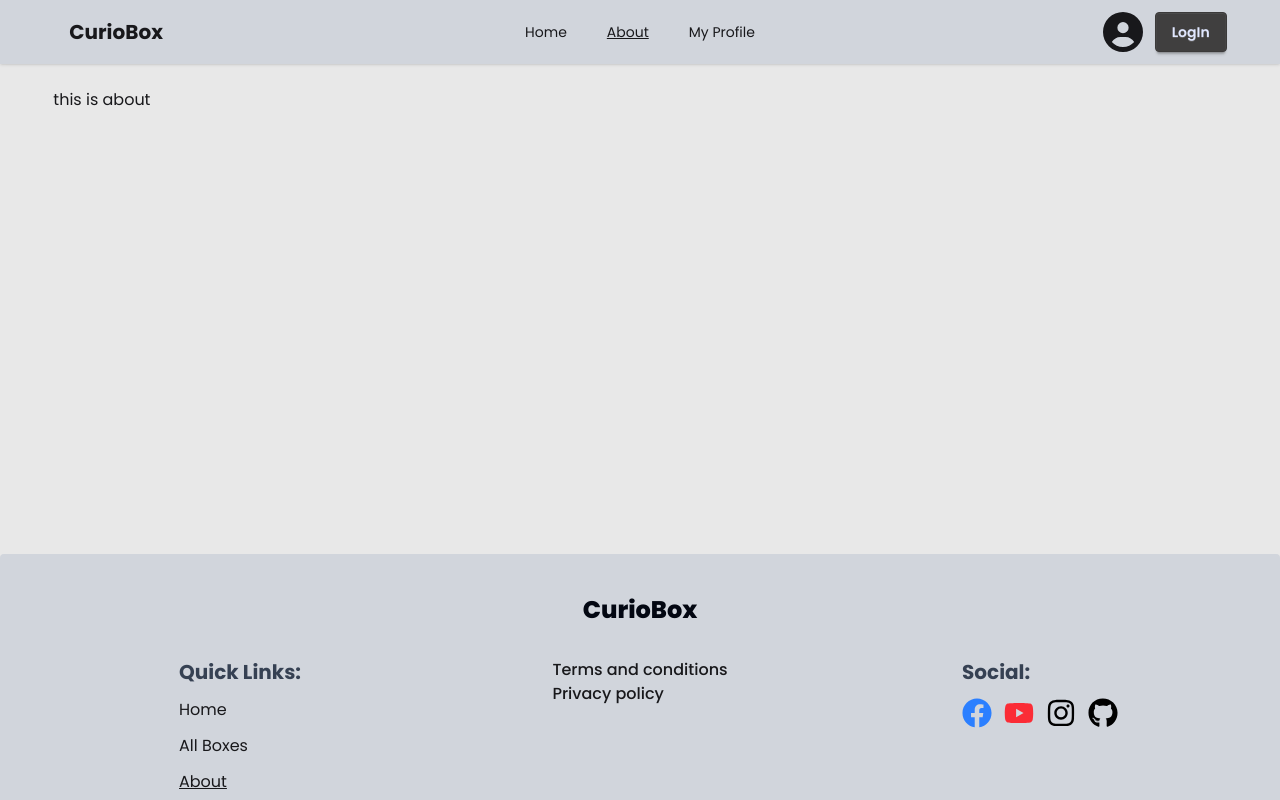
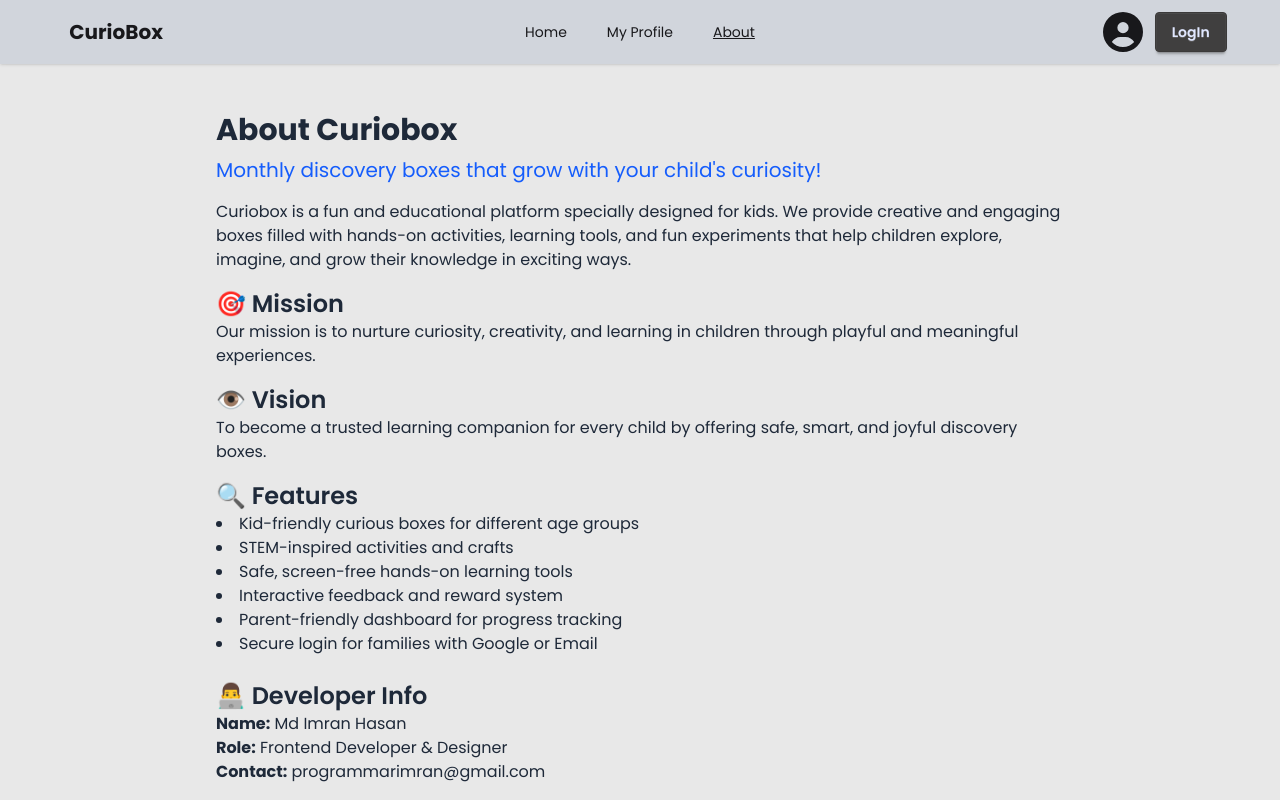
Before and after one commit to programmarimran/CurioBox-assignment_9, a React (Vite) app: page /about in a window 1280 px wide. Shown: the top 800 px of the page. Built offline with nearby package versions, Linux system fonts and the light colour scheme; no server answers.

Commit message:
added a about page and terms and conditon page created is complited

```diff
--- /dev/null
+++ b/public/about.json
@@ -0,0 +1,20 @@
+{
+    "title": "About Curiobox",
+    "subtitle": "Monthly discovery boxes that grow with your child's curiosity!",
+    "description": "Curiobox is a fun and educational platform specially designed for kids. We provide creative and engaging boxes filled with hands-on activities, learning tools, and fun experiments that help children explore, imagine, and grow their knowledge in exciting ways.",
+    "mission": "Our mission is to nurture curiosity, creativity, and learning in children through playful and meaningful experiences.",
+    "vision": "To become a trusted learning companion for every child by offering safe, smart, and joyful discovery boxes.",
+    "features": [
+      "Kid-friendly curious boxes for different age groups",
+      "STEM-inspired activities and crafts",
+      "Safe, screen-free hands-on learning tools",
+      "Interactive feedback and reward system",
+      "Parent-friendly dashboard for progress tracking",
+      "Secure login for families with Google or Email"
+    ],
+    "team": {
+      "developer": "Md Imran Hasan",
+      "role": "Frontend Developer & Designer",
+      "contact": "programmarimran@gmail.com"
+    }
+  }
--- a/src/Components/Footer/Footer.jsx
+++ b/src/Components/Footer/Footer.jsx
@@ -35,7 +35,7 @@ const Footer = () => {
        <nav className=" mx-auto ">
        <ul className="">
           <li className=" font-medium">
-            <Link className={" link-hover"} to={"#"}>
+            <Link className={" link-hover"} to={"/termsAndCondition"}>
               {" "}
               Terms and conditions
             </Link>
--- a/src/Components/Navbar/Navbar.jsx
+++ b/src/Components/Navbar/Navbar.jsx
@@ -21,12 +21,6 @@ const Navbar = () => {
           Home
         </NavLink>
       </li>
-
-      <li className=" my-1">
-        <NavLink className=" link-hover" to={"/about"}>
-          About
-        </NavLink>
-      </li>
       <li className=" my-1">
         {" "}
         <NavLink className=" link-hover" to={"/auth/myProfile"}>
@@ -45,6 +39,11 @@ const Navbar = () => {
       ) : (
         ""
       )}
+      <li className=" my-1">
+        <NavLink className=" link-hover" to={"/about"}>
+          About
+        </NavLink>
+      </li>
     </>
   );
   // console.log(state);
--- /dev/null
+++ b/src/Components/TermsAndCondition.jsx
@@ -0,0 +1,27 @@
+import React, { use } from 'react';
+// import legalData from './legalData.json';
+const termsAndConditionsPromise=fetch("/termsAndPrivacy.json").then(res=>res.json())
+const TermsAndCondition = () => {
+    const {legalInfo}=use(termsAndConditionsPromise)
+    console.log(legalInfo.termsAndConditions)
+    const terms=legalInfo.termsAndConditions
+
+  const { title, lastUpdated, sections } = terms
+
+  return (
+
+    <div className="max-w-4xl mx-auto p-6 text-gray-800">
+      <h1 className="text-3xl font-bold mb-2">{title}</h1>
+      <p className="text-sm text-gray-500 mb-4">Last updated: {lastUpdated}</p>
+
+      {sections.map(section => (
+        <div key={section.id} className="mb-6">
+          <h2 className="text-xl font-semibold mb-1">{section.title}</h2>
+          <p>{section.content}</p>
+        </div>
+      ))}
+    </div>
+  );
+};
+
+export default TermsAndCondition;
--- a/src/Pages/About.jsx
+++ b/src/Pages/About.jsx
@@ -1,13 +1,47 @@
-import React from 'react';
-import { Helmet } from 'react-helmet-async';
+import React, { use } from "react";
+// import aboutData from "./aboutData";
+import { Helmet } from "react-helmet-async";
+const aboutResponse=fetch("/about.json").then(res=>res.json())
+const About = () => {
+    const about=use(aboutResponse)
+    console.log(about)
+  const { title, subtitle, description, mission, vision, features, team } =
+    about;
 
-const About = () => {
-    return (
-        <div>
-            <Helmet><title>CurioBox||About page</title></Helmet>
-            this is about
-        </div>
-    );
+  return (
+    <div className="max-w-4xl mx-auto p-6 text-gray-800">
+        <Helmet><title>CurioBox||About </title></Helmet>
+      <h1 className="text-3xl font-bold mb-2">{title}</h1>
+      <h2 className="text-xl text-blue-600 mb-4">{subtitle}</h2>
+      <p className="mb-4">{description}</p>
+
+      <div className="mb-4">
+        <h3 className="text-2xl font-semibold">🎯 Mission</h3>
+        <p>{mission}</p>
+      </div>
+
+      <div className="mb-4">
+        <h3 className="text-2xl font-semibold">👁️ Vision</h3>
+        <p>{vision}</p>
+      </div>
+
+      <div className="mb-4">
+        <h3 className="text-2xl font-semibold">🔍 Features</h3>
+        <ul className="list-disc list-inside">
+          {features.map((feature, index) => (
+            <li key={index}>{feature}</li>
+          ))}
+        </ul>
+      </div>
+
+      <div className="mt-6">
+        <h3 className="text-2xl font-semibold">👨‍💻 Developer Info</h3>
+        <p><strong>Name:</strong> {team.developer}</p>
+        <p><strong>Role:</strong> {team.role}</p>
+        <p><strong>Contact:</strong> {team.contact}</p>
+      </div>
+    </div>
+  );
 };
 
 export default About;
--- a/src/routes/Router.jsx
+++ b/src/routes/Router.jsx
@@ -16,6 +16,7 @@ import OutsideErrorPage from "../Pages/ErrorPage/OutsideErrorPage";
 // import Update from "../Pages/Update";
 import MyProfile from "../Pages/MyProfile";
 import MyBoxes from "../Pages/MyBoxes";
+import TermsAndCondition from "../Components/TermsAndCondition";
 
 const router = createBrowserRouter([
   {
@@ -43,6 +44,10 @@ const router = createBrowserRouter([
         errorElement:<ErrorPage></ErrorPage>,
         hydrateFallbackElement:<Loading></Loading>
       },
+      {
+        path:"/termsAndCondition",
+        element:<TermsAndCondition></TermsAndCondition>
+      }
     ],
   },
 
```
